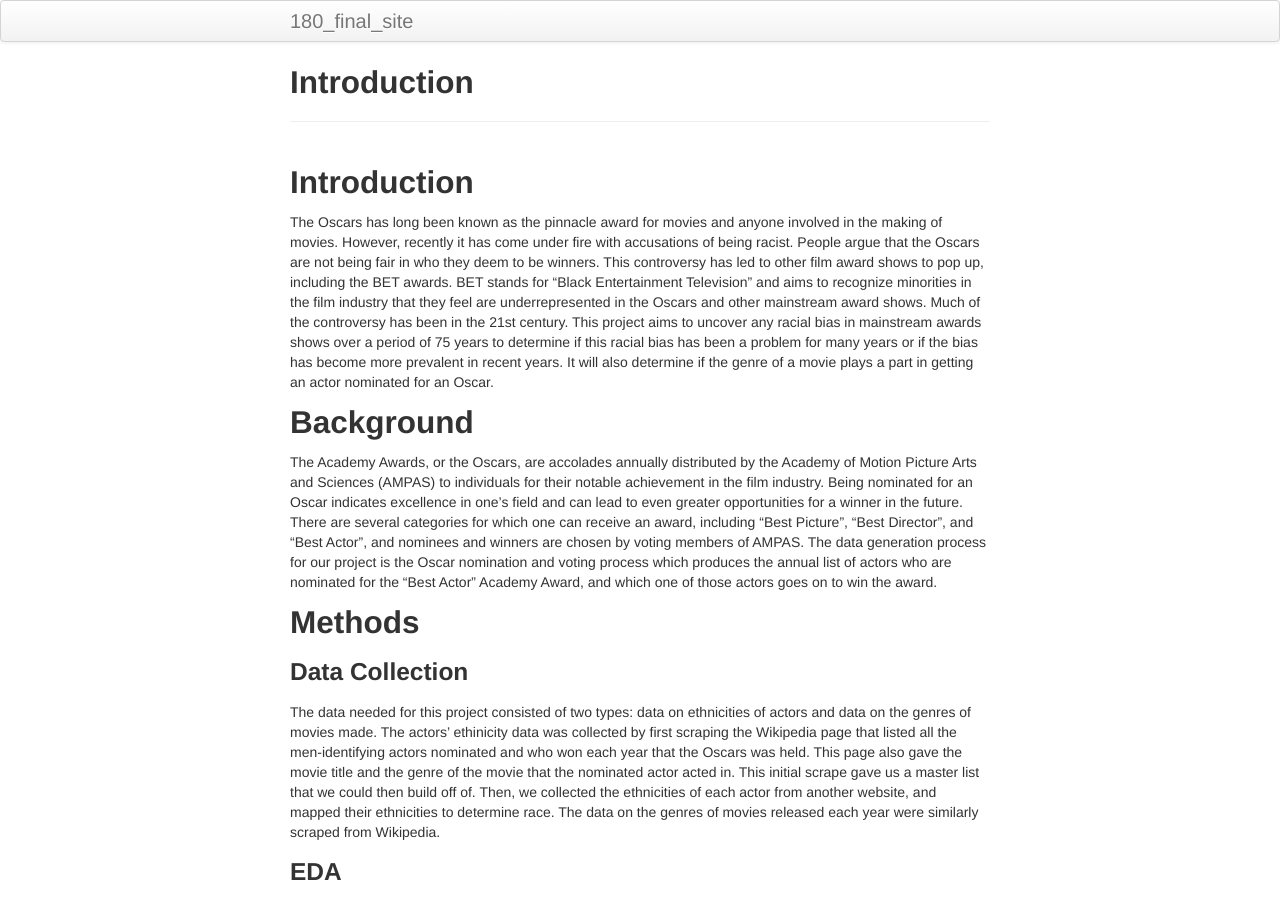
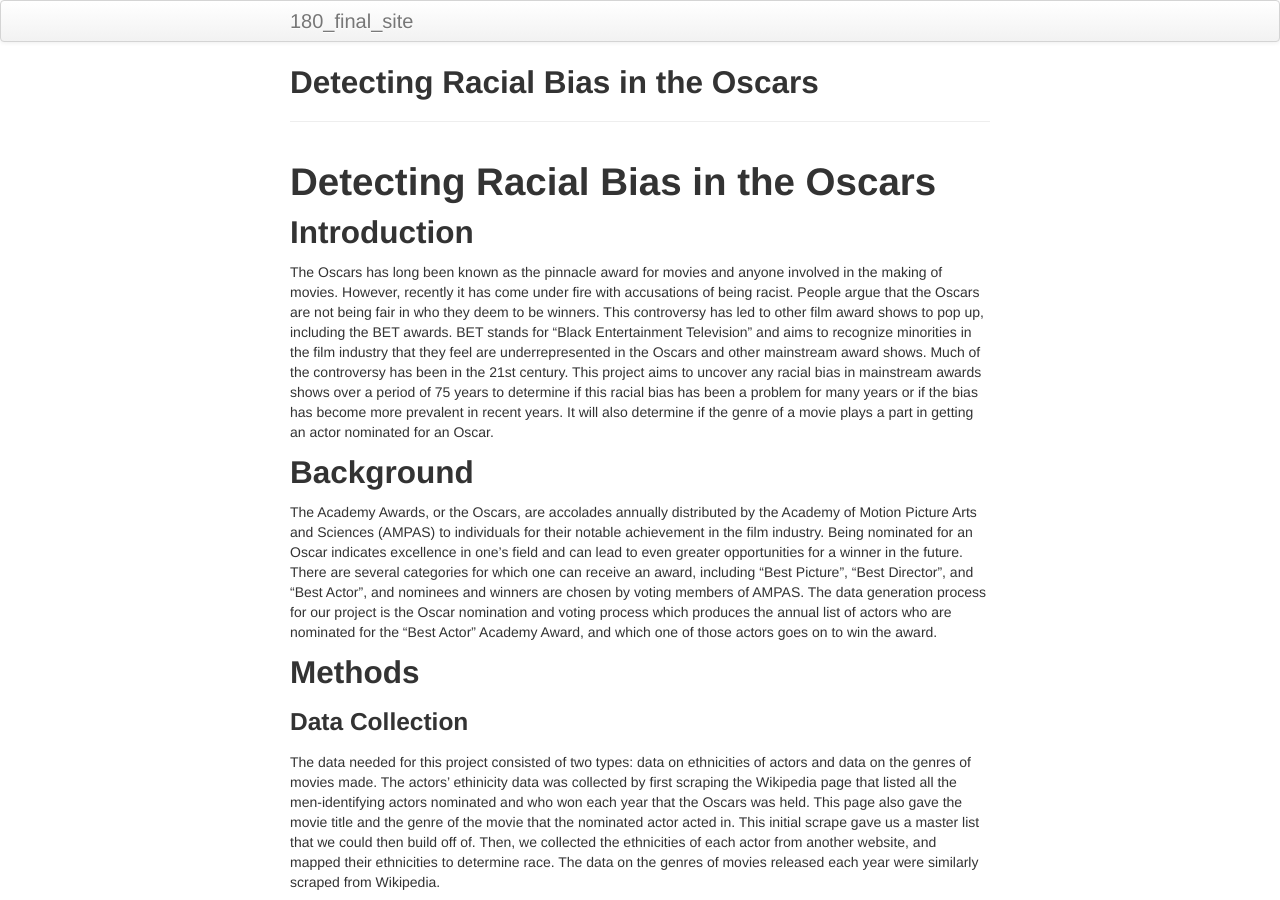
Before and after one commit to mkwan13/180_final_site, a Jekyll site: the page built from index.md, in a window 1280 px wide and 900 px high. Built offline with Jekyll 4.4.1, drawn with Linux system fonts in a browser that asks for light colours; our own code applies the rules of GitHub Pages for plain Markdown files.

Commit message:
Update index.md

```diff
--- a/index.md
+++ b/index.md
@@ -3,6 +3,8 @@ layout: page
 title:
 description: DSC 180B Senior Capstone Project: Wikipedia
 ---
+
+# Detecting Racial Bias in the Oscars
 
 ## Introduction
 The Oscars has long been known as the pinnacle award for movies and anyone involved in the making of movies. However, recently it has come under fire with accusations of being racist. People argue that the Oscars are not being fair in who they deem to be winners. This controversy has led to other film award shows to pop up, including the BET awards. BET stands for “Black Entertainment Television” and aims to recognize minorities in the film industry that they feel are underrepresented in the Oscars and other mainstream award shows.
```
